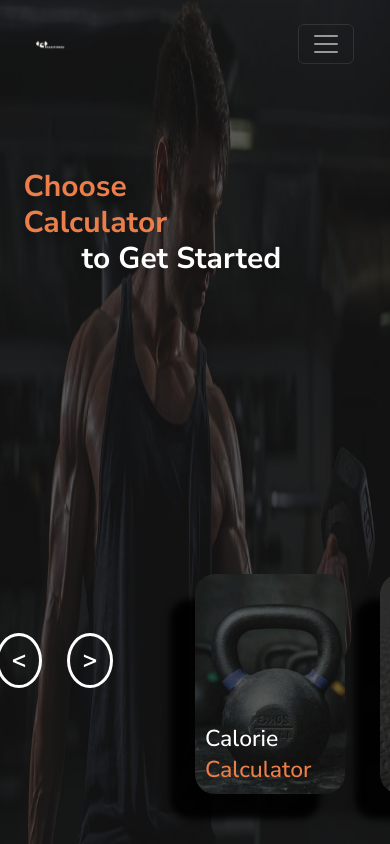
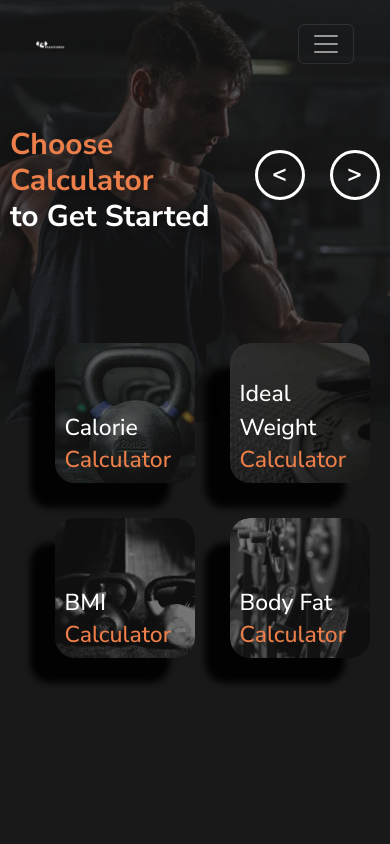
Before and after one commit to nawal-ali/PeakFitness, a React (Vite) app in the folder project/: page /Calculators in a window 390 px wide. Built offline with nearby package versions, Linux system fonts and the light colour scheme; a web font is replaced by a local one.

Commit message:
Update Slider + Responsive

```diff
--- a/project/src/pages/calcsFolder/Calculators.jsx
+++ b/project/src/pages/calcsFolder/Calculators.jsx
@@ -107,7 +107,7 @@ const Slider_C = () => {
         titleDiv.innerText = item.name;
 
         const span = document.createElement("span");
-        span.style.color = item.color; // اللون هنا للـ thumbnails فقط
+        span.className = "thumbnail-span-SC";
         span.innerText = " Calculator";
         titleDiv.appendChild(span);
 
@@ -166,7 +166,7 @@ const Slider_C = () => {
       titleDiv.innerText = item.name;
 
       const span = document.createElement("span");
-      span.style.color = item.color; // اللون هنا للـ thumbnails فقط
+      span.className = "thumbnail-span-SC";
       span.innerText = " Calculator";
       titleDiv.appendChild(span);
 
@@ -213,29 +213,17 @@ const Slider_C = () => {
                 <div className="content-SC">
                   <div className="title-SC">
                     {item.id === 0 ? (
-                      <div
-                        style={{
-                          display: "flex",
-                          flexDirection: "column",
-                          alignItems: "center",
-                        }}
-                      >
-                        <span style={{ color: item.color }}>
+                      <div className="choose-calc-container-SC">
+                        <span className="choose-calc-text-SC">
                           Choose Calculator
                         </span>
-                        <span
-                          style={{
-                            color: "#fff",
-                            textWrap: "nowrap",
-                            marginRight: "-160px",
-                          }}
-                        >
+                        <span className="get-started-text-SC">
                           to Get Started
                         </span>
                       </div>
                     ) : (
                       <>
-                        {item.name} <span>Calculator</span> {/* بدون لون متغير هنا */}
+                        {item.name} <span>Calculator</span>
                       </>
                     )}
                   </div>
@@ -257,20 +245,25 @@ const Slider_C = () => {
                   item.id !== items.find((i) => i.name === selectedItem)?.id
               )
               .map((item) => (
-                <div
+                <Link
+                  to={item.path} // ربط الـ thumbnail بـ path بتاع العنصر
+                  key={item.id}
                   className="item-SC"
-                  key={item.id}
                   data-id={item.id}
-                  onClick={() => showSlider("select", item.id)}
+                  onClick={(e) => {
+                    e.preventDefault(); // لمنع التنقل المباشر لو عايزة السلايدر يتحرك أولاً
+                    showSlider("select", item.id); // تحريك السلايدر
+                    setTimeout(() => window.location.href = item.path, 500); // التنقل بعد الأنيميشن
+                  }}
                 >
                   <img src={item.img} alt="thumbnail" />
                   <div className="content-SC">
                     <div className="title-SC">
                       {item.name}{" "}
-                      <span style={{ color: item.color }}>Calculator</span> {/* اللون هنا للـ thumbnails */}
+                      <span className="thumbnail-span-SC">Calculator</span>
                     </div>
                   </div>
-                </div>
+                </Link>
               ))}
           </div>
         </>
--- a/project/src/pages/calcsFolder/calc.css
+++ b/project/src/pages/calcsFolder/calc.css
@@ -7,6 +7,7 @@ body {
 a {
   text-decoration: none;
 }
+
 
 /* carousel */
 .carousel-SC {
@@ -33,7 +34,41 @@ a {
   /* opacity: 0.8; */
   /* filter: brightness(60%); */
 }
+/* للسلايدر الرئيسي */
+.choose-calc-container-SC {
+  display: flex;
+  flex-direction: column;
+  /* align-items: center; */
+}
 
+.choose-calc-text-SC {
+  color: #ec7e4a; /* اللون بتاع item.color، ممكن تخليه ديناميكي لو عايزة بطريقة تانية */
+}
+
+.get-started-text-SC {
+  color: #fff;
+  white-space: nowrap; /* بدل textWrap: "nowrap" */
+  margin-right: -160px;
+}
+
+/* للـ thumbnails */
+.thumbnail-span-SC {
+  color: #ec7e4a; /* اللون بتاع item.color، هنا بيكون ثابت لكن لو عايزاه ديناميكي شوفي الملاحظة تحت */
+}
+
+/* لو عايزة تحافظي على اللون الديناميكي في الـ thumbnails */
+.thumbnail-SC .item-SC[data-id="1"] .thumbnail-span-SC {
+  color: #ec7e4a; /* Calorie */
+}
+.thumbnail-SC .item-SC[data-id="2"] .thumbnail-span-SC {
+  color: #ec7e4a; /* Ideal Weight */
+}
+.thumbnail-SC .item-SC[data-id="3"] .thumbnail-span-SC {
+  color: #ec7e4a; /* BMI */
+}
+.thumbnail-SC .item-SC[data-id="4"] .thumbnail-span-SC {
+  color: #ec7e4a; /* Body Fat */
+}
 .carousel-SC .list-SC .item-SC .content-SC {
   position: absolute;
   top: 20%;
@@ -442,3 +477,66 @@ a {
 .carousel-SC.prev-SC .logo-SC {
   opacity: 0;
 }
+@media (max-width: 1200px) {
+  .carousel-SC .list-SC .item-SC .content-SC {
+    /* text-align: center; */
+    padding: 0 10%;
+  }
+
+  .carousel-SC .thumbnail-SC {
+    flex-wrap: wrap;
+    gap: 20px;
+  }
+
+  .carousel-SC .thumbnail-SC .item-SC {
+    width: 130px;
+    height: 190px;
+  }
+
+  .carousel-SC .arrows-SC {
+    max-width: 300px;
+    justify-content: center;
+    right: 50%;
+    transform: translateX(50%);
+  }
+}
+/*IPads*/
+@media (max-width: 1024px) {
+.carousel-SC .list-SC .item-SC .title-SC {}
+.carousel-SC .thumbnail-SC {bottom: 55%;}
+.carousel-SC .thumbnail-SC .item-SC {width: 120px;height: 180px;}
+.carousel-SC .arrows-SC {top: 40%; right: 79%;}
+.carousel-SC .list-SC .item-SC .content-SC {top: 10%;left: 0%;}
+.carousel-SC .list-SC .item-SC img {height: 50%;}
+}
+@media (max-width: 768px) {.carousel-SC .list-SC .item-SC .content-SC {padding: 0 5%;}
+.carousel-SC .list-SC .item-SC .title-SC {font-size: clamp(20px, 5vw, 40px);}
+.carousel-SC .thumbnail-SC .item-SC {width: 100px;height: 150px;}
+.carousel-SC .arrows-SC {bottom: 30px;}}
+/*Phones*/
+@media (max-width: 480px) {
+  .carousel-SC .list-SC .item-SC .content-SC {padding: 0 10px;position: absolute;top: 15%;}
+  .carousel-SC .thumbnail-SC {gap: 35px;bottom: 30%;left: 14%;width: 100%;}
+  .carousel-SC .thumbnail-SC .item-SC {width: 140px;height: 140px;}
+  .carousel-SC .arrows-SC {top: -55%;width: 200px;left: 30%;}
+  .carousel-SC .list-SC .item-SC img {object-fit: cover;}
+  .carousel-SC .arrows-SC button {width: 50px;height: 50px}
+  .start-button-SC {width: 70%;margin: 25px 20px 0;}
+  .carousel-SC .list-SC .item-SC img {width: 100%;height: 50%;}
+}
+@media (max-width:415px) {
+  .carousel-SC .thumbnail-SC {bottom: 27%;}
+.start-button-SC {width: 70%;font-size: 20px;}
+.carousel-SC  .item-SC[data-id="1"] img {  transform: translateX(10px);  width: 160%;}
+}
+@media (max-width:391px) {
+  .carousel-SC .thumbnail-SC {bottom: 22%;}
+  .start-button-SC {width: 70%;font-size: 20px;}
+  .carousel-SC  .item-SC[data-id="1"] img {  transform: translateX(10px);  width: 160%;}
+}
+@media (max-width:376px) {
+  .carousel-SC .thumbnail-SC {bottom: 8%;left: 10%;}
+  .start-button-SC {width: 70%;font-size: 20px;}
+  .carousel-SC  .item-SC[data-id="1"] img {  transform: translateX(10px);  width: 160%;}
+  .carousel-SC .arrows-SC {left: 25%;}
+}
```
